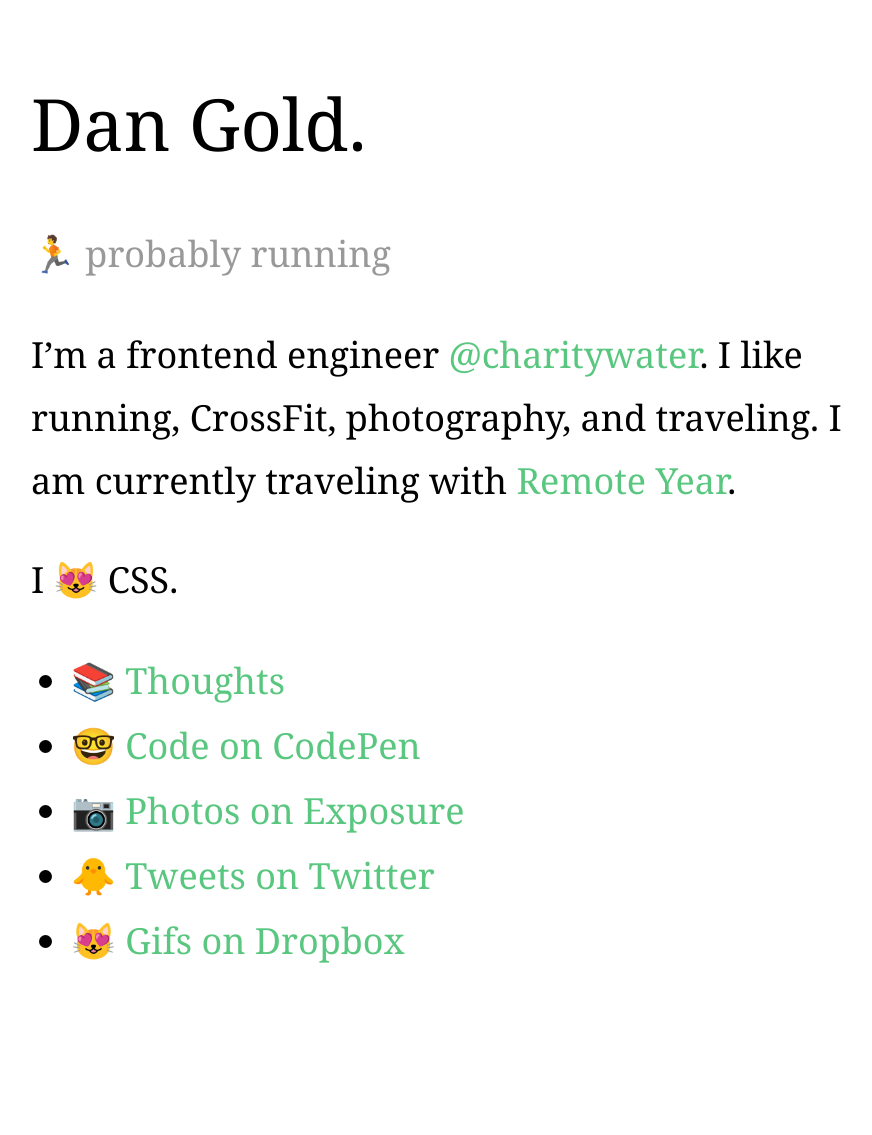
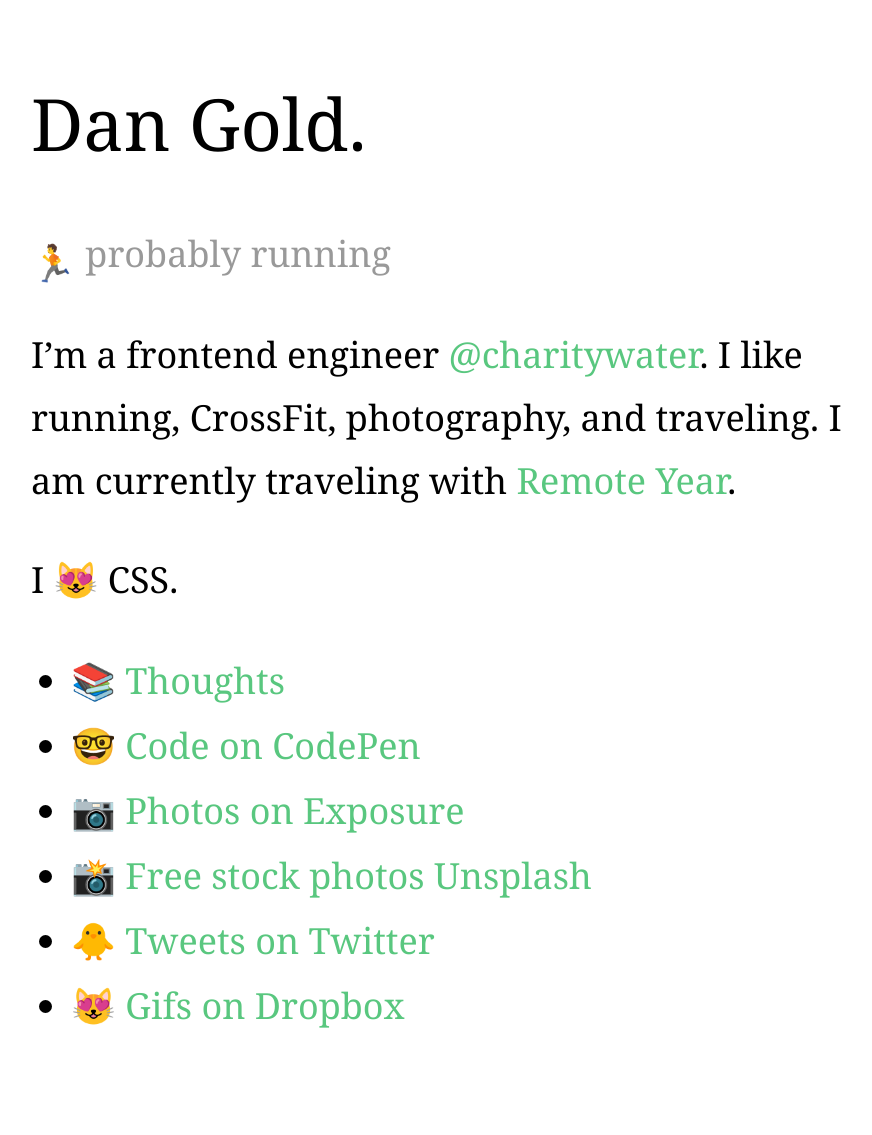
Before and after one commit to jessess/www, a Jekyll site: the page built from index.html, in a window 1280 px wide. Shown: the whole page, without its empty margins (189-1061 px from the left). Built offline with Jekyll 4.4.1, drawn with Linux system fonts in a browser that asks for light colours; a script that is not in the unit is left out; before the commit the page ends 1070 px from its top, so only the background shows below that.

Commit message:
Adding unsplash link

```diff
--- a/index.html
+++ b/index.html
@@ -5,7 +5,7 @@
 <div class="home">
   <hgroup>
     <h1 class="post-title">Dan Gold.</h1>
-    <p class="status"><span class="status-text"><span class="emoji">🏃</span> probably running</span></p>
+    <p class="status"><span class="status-text"><span style="position: relative; top: .25em;" class="emoji">🏃</span> probably running</span></p>
   </hgroup>
 
   <article class="about">
@@ -17,6 +17,7 @@
     <li><a href="/thoughts"><span class="emoji">📚</span> <span class="thing">Thoughts</span></a></li>
     <li><a href="http://codepen.io/danielcgold/" target="_blank"><span class="emoji">🤓</span> <span class="thing">Code</span> on CodePen</a></li>
     <li><a href="https://danielcgold.exposure.co/" target="_blank"><span class="emoji">📷</span> <span class="thing">Photos</span> on Exposure</a></li>
+    <li><a href="https://unsplash.com/@dangold?grid=multi"><span class="emoji">📸</span> <span class="thing">Free stock</span> photos Unsplash</a></li>
     <li><a href="https://twitter.com/danielcgold" target="_blank"><span class="emoji">🐥</span> <span class="thing">Tweets</span> on Twitter</a></li>
     <li><a href="https://www.dropbox.com/sh/dl8wjoxagvz5c1t/AACgE3AhnUSL0gIY-ARlUeywa?dl=0" target="_blank"><span class="emoji">😻</span> <span class="thing">Gifs</span> on Dropbox</a></li>
   </ul>
```
